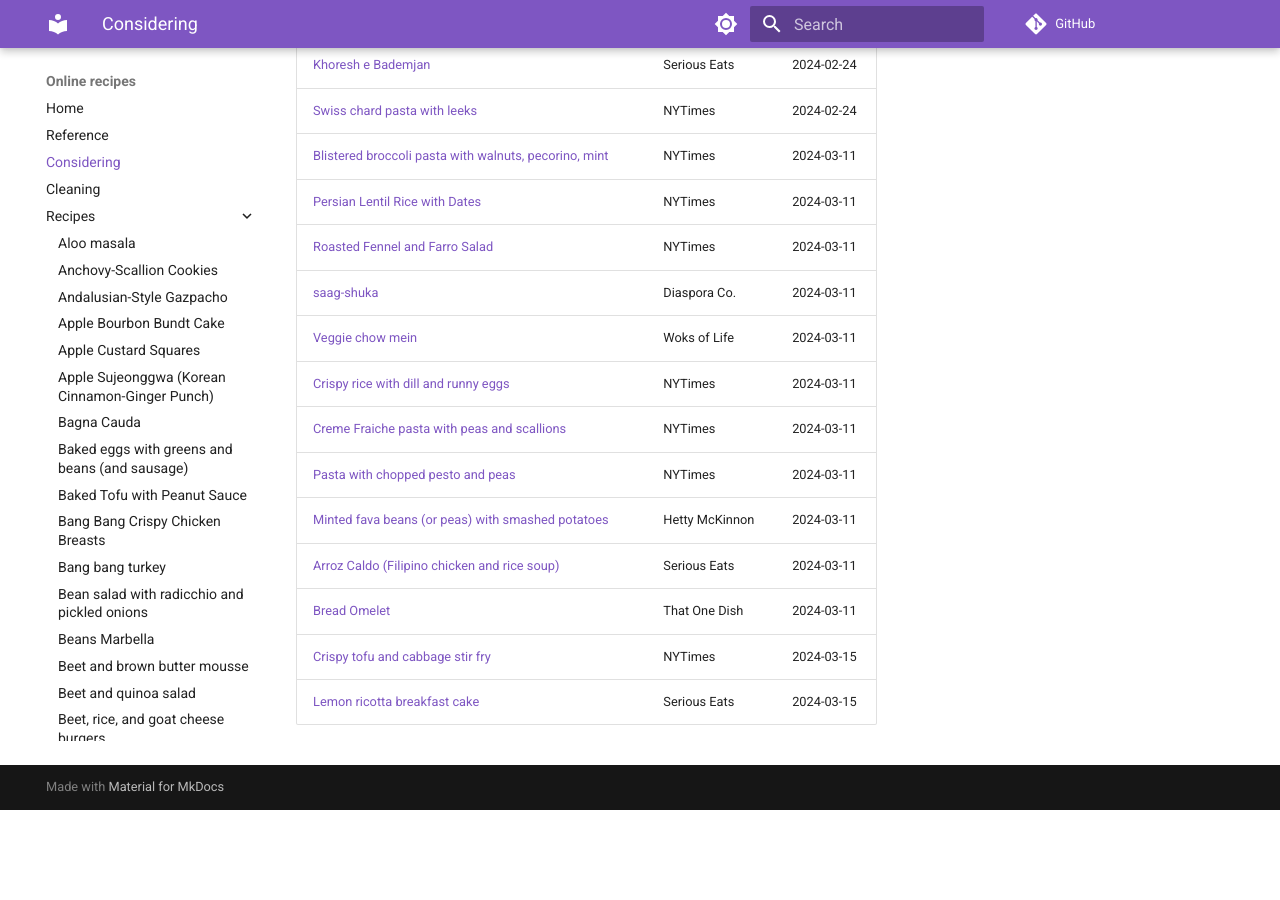
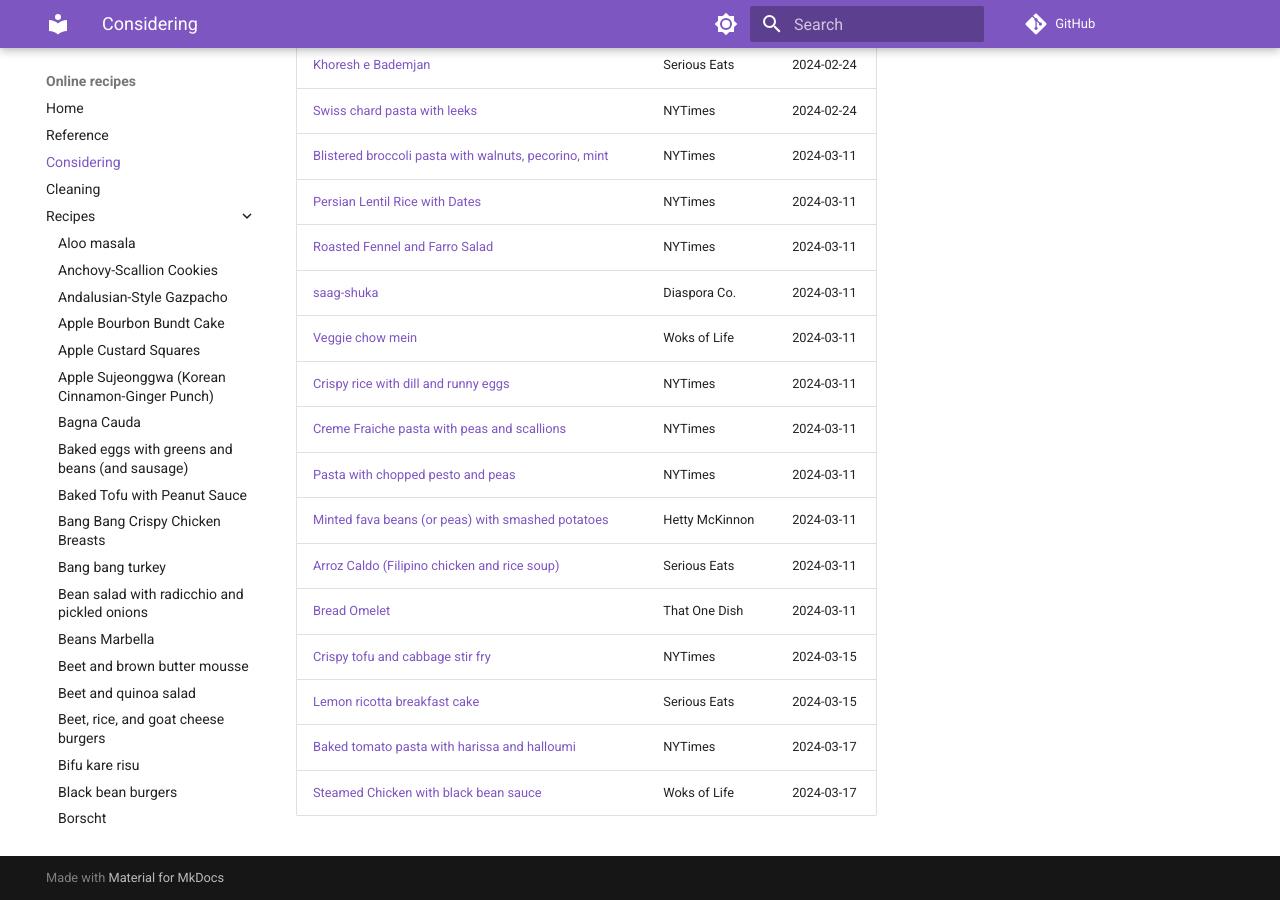
Before and after one commit to billbrod/recipes, an MkDocs documentation site: the page built from docs/considering.md, in a window 1280 px wide and 900 px high, scrolled down 1865 px. Built offline with MkDocs 1.6.1 and Material for MkDocs 9.7.7, drawn with Linux system fonts in a browser that asks for light colours; comment, search, counter and statistics services are not loaded; before the commit the page ends 2675 px from its top, so only the background shows below that.

Commit message:
updates considering

```diff
--- a/docs/considering.md
+++ b/docs/considering.md
@@ -53,4 +53,6 @@
 | [Arroz Caldo (Filipino chicken and rice soup)](https://www.seriouseats.com/arroz-caldo-chicken-rice-soup-recipe)                                             | Serious Eats    | 2024-03-11                       |
 | [Bread Omelet](https://thatonedish.substack.com/p/crossroads-no-2-preeti-mistrys-bread)                                                                      | That One Dish   | 2024-03-11                       |
 | [Crispy tofu and cabbage stir fry](https://cooking.nytimes.com/recipes/1022830-crispy-tofu-and-cabbage-stir-fry)                                             | NYTimes         | 2024-03-15                       |
-| [Lemon ricotta breakfast cake](https://www.seriouseats.com/lemon-ricotta-cake-recipe-8551536)                                                                | Serious Eats    | 2024-03-15                                 |
+| [Lemon ricotta breakfast cake](https://www.seriouseats.com/lemon-ricotta-cake-recipe-8551536)                                                                | Serious Eats    | 2024-03-15                       |
+| [Baked tomato pasta with harissa and halloumi](https://cooking.nytimes.com/recipes/1025015-baked-tomato-pasta-with-harissa-and-halloumi)                     | NYTimes         | 2024-03-17                       |
+| [Steamed Chicken with black bean sauce](https://thewoksoflife.com/steamed-chicken-black-bean-sauce/)                                                         | Woks of Life    | 2024-03-17                                 |
```
